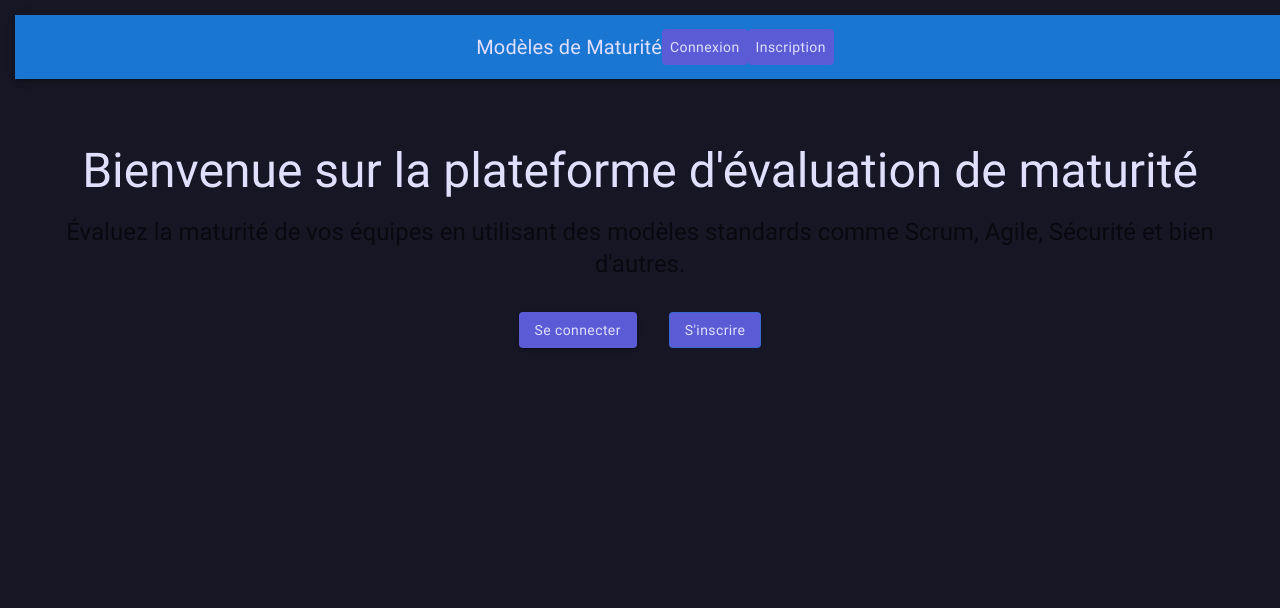
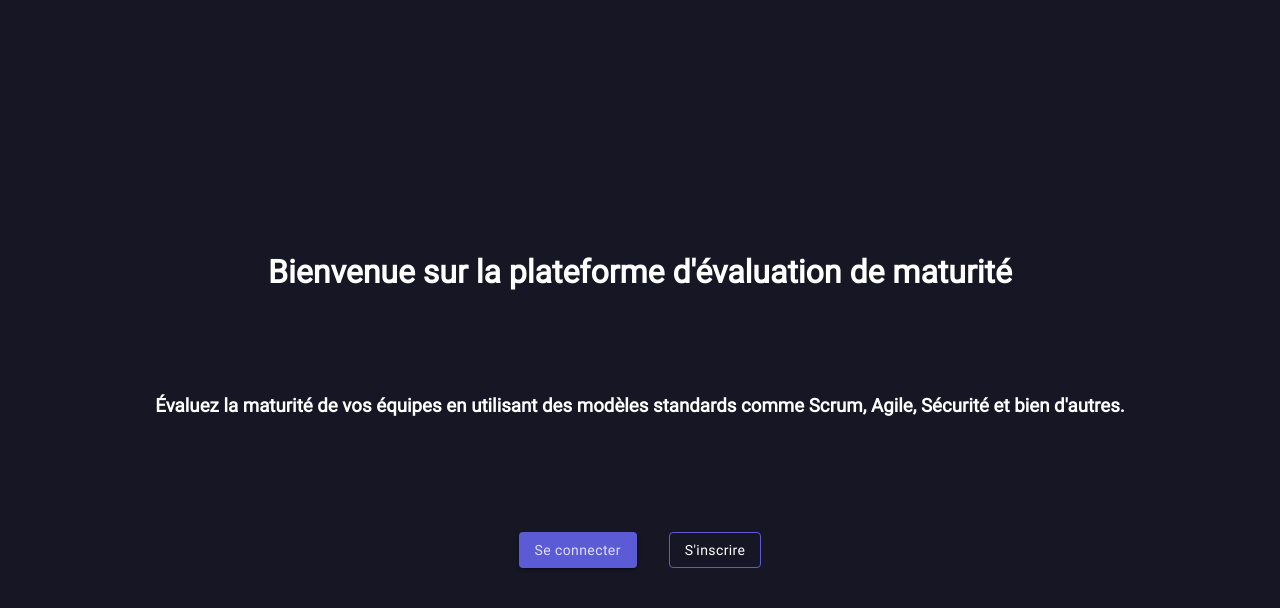
Before and after one commit to Entela8/maturity-models-web, a React (Create React App) app: page / in a window 1280 px wide. Shown: the top 608 px of the page. Built offline with nearby package versions, Linux system fonts and the light colour scheme.

Commit message:
refactor: style

```diff
--- a/src/Pages/Home.tsx
+++ b/src/Pages/Home.tsx
@@ -1,40 +1,38 @@
 import React from 'react';
-import { AppBar, Toolbar, Typography, Button, Container, Box } from '@mui/material';
+import { Button, Box } from '@mui/material';
 import { useNavigate } from 'react-router-dom';
 
 const Home = () => {
     const navigate = useNavigate();
 
     return (
-        <>
-            <AppBar position="static">
-                <Toolbar>
-                    <Typography variant="h6" sx={{ flexGrow: 1 }}>
-                        Modèles de Maturité
-                    </Typography>
-                    <Button color="inherit" onClick={() => navigate('/login')}>Connexion</Button>
-                    <Button color="inherit" onClick={() => navigate('/register')}>Inscription</Button>
-                </Toolbar>
-            </AppBar>
-
-            <Container sx={{ mt: 8, textAlign: 'center' }}>
-                <Typography variant="h3" gutterBottom>
+        <div className='home-container'>
+            <h1>
                 Bienvenue sur la plateforme d'évaluation de maturité
-                </Typography>
-                <Typography variant="h5" color="textSecondary" paragraph>
+            </h1>
+            <h3>
                 Évaluez la maturité de vos équipes en utilisant des modèles standards comme Scrum, Agile, Sécurité et bien d'autres.
-                </Typography>
+            </h3>
 
             <Box mt={4}>
-                    <Button variant="contained" color="primary" sx={{ mx: 2 }} onClick={() => navigate('/login')}>
+                <Button
+                    variant="contained"
+                    color="primary"
+                    sx={{ mx: 2 }}
+                    onClick={() => navigate('/login')}
+                >
                     Se connecter
                 </Button>
-                    <Button variant="outlined" color="primary" sx={{ mx: 2 }} onClick={() => navigate('/register')}>
+                <Button
+                    variant="outlined"
+                    color="primary"
+                    sx={{ mx: 2 }}
+                    onClick={() => navigate('/register')}
+                >
                     S'inscrire
                 </Button>
             </Box>
-            </Container>
-        </>
+        </div>
     );
 };
 
--- a/src/Pages/Login.tsx
+++ b/src/Pages/Login.tsx
@@ -2,7 +2,6 @@ import React, { FormEvent, useState } from 'react';
 import { observer } from 'mobx-react';
 import { Alert, Backdrop, CircularProgress } from '@mui/material';
 import { Link, useNavigate } from 'react-router-dom';
-import UserStore from '../Stores/UserStore';
 import user from '../Utils/Types/user';
 import axios, { isAxiosError } from 'axios';
 import { useStores } from '../Stores';
@@ -10,7 +9,7 @@ import { useStores } from '../Stores';
 
 const Login = (observer(() =>
 {
-    const { userStore, apiStore } = useStores()
+    	const { userStore, apiStore } = useStores()
 		const [username, setUsername] = useState<string>();
 		const [password, setPassword] = useState<string>();
 		const [loading, setLoading] = useState<boolean>(false);
--- a/src/Styles/index.css
+++ b/src/Styles/index.css
@@ -21,6 +21,10 @@ body {
     background-color: var(--main-background);
 }
 
+h1, h2, h3, h4, h5 {
+    color: white;
+}
+
 * {
     font-family: 'Roboto';
     box-sizing: border-box;
@@ -40,6 +44,17 @@ body {
     display: flex;
     justify-content: center;
     flex-direction: column;
+    margin-top: 300px;
+}
+
+.home-container {
+    height: 100vh;
+    display: flex;
+    justify-content: center;
+    align-items: center;
+    flex-direction: column;
+    gap: 4rem;
+    text-align: center;
 }
 
 .login-container>h2 {
--- a/src/Styles/theme.jsx
+++ b/src/Styles/theme.jsx
@@ -12,6 +12,22 @@ const theme = createTheme({
           },
           textTransform: 'none',
         },
+        contained: {
+          backgroundColor: '#5B5BD6',
+          color: '#E0DFFE',
+          '&:hover': {
+            backgroundColor: '#6E6ADE',
+          },
+          textTransform: 'none',
+        },
+        outlined: {
+          backgroundColor: 'transparent',
+          color: 'white',
+          borderColor: '#5B5BD6',
+          '&:hover': {
+            backgroundColor: '#3e3e87',
+          },
+        }
       },
     },
     MuiDrawer: {
```
Also changed, not shown: public/ML.svg (added), 1 other file (tests, documents, lock files or other folders). Lines whose indentation alone changed are shown as unchanged.
